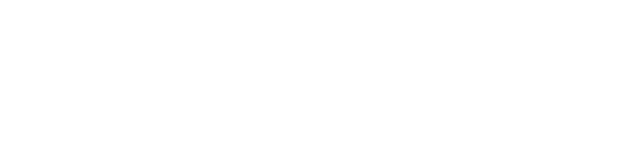
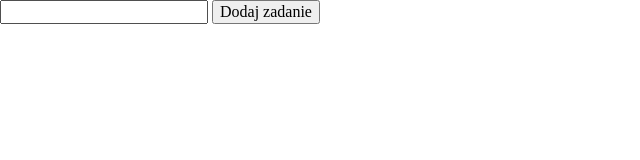
Before and after one commit to Elwira2000/to-do-list, a plain HTML site: page to-do-list/index.html in a window 1280 px wide. Shown: the whole page, without its empty margins (0-640 px from the left). Drawn offline with nearby package versions, Linux system fonts and the light colour scheme; a web font is replaced by a local one.

Commit message:
simple form created

```diff
--- a/to-do-list/index.html
+++ b/to-do-list/index.html
@@ -15,7 +15,12 @@
 </head>
 
 <body>
+<form class="js-form">
+    <input class="js-newTask">
+    <button>Dodaj zadanie</button>
+</form>
 
+<ul class="js-tasks"></ul>
 </body>
 
 </html>
```
